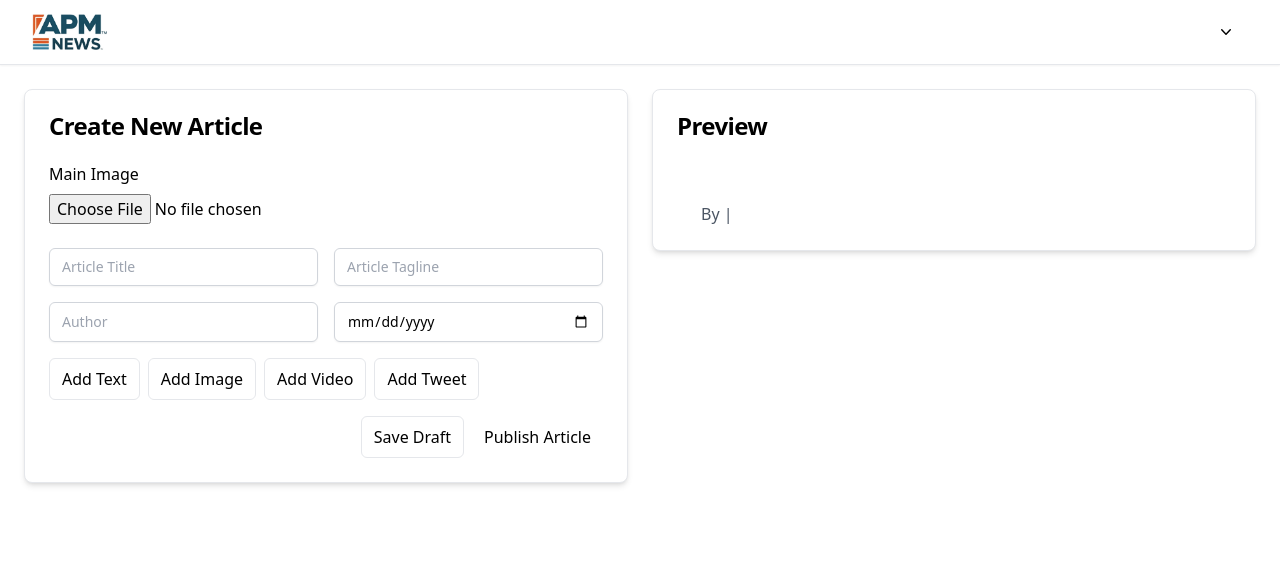
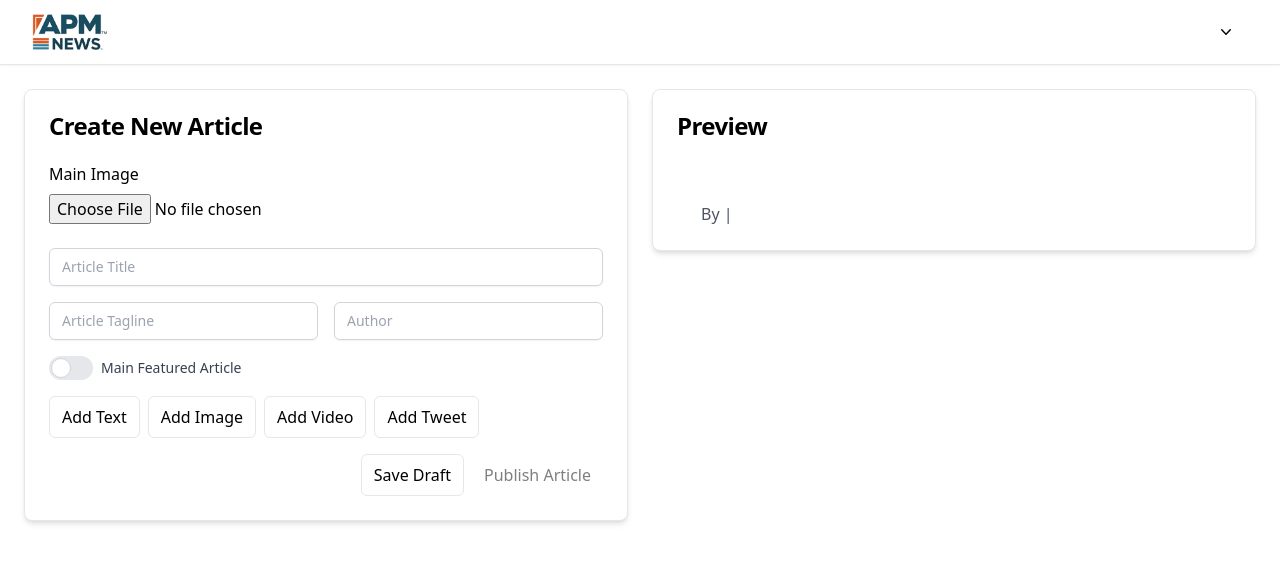
Before and after one commit to jonquixote/News247, a React (Create React App) app: page /admin in a window 1280 px wide. Shown: the top 562 px of the page. Built offline with nearby package versions, Linux system fonts and the light colour scheme.

Commit message:
schema updates

```diff
--- a/src/components/HomePage.js
+++ b/src/components/HomePage.js
@@ -1,5 +1,6 @@
-import React from 'react';
+import React, { useState, useEffect } from 'react';
 import { useNavigate } from 'react-router-dom';
+import axios from 'axios';
 import { Card, CardContent } from './ui/card';
 import { ChevronRight } from 'lucide-react';
 import ImageCarouselCard from './ui/imagecarouselcard';
@@ -98,13 +99,32 @@ const carouselImages = [
 
 const HomePage = () => {
   const navigate = useNavigate();
+  const [mainFeaturedArticle, setMainFeaturedArticle] = useState(null);
+  const [recentArticles, setRecentArticles] = useState([]);
+
+  useEffect(() => {
+    const fetchArticles = async () => {
+      try {
+        const mainFeaturedResponse = await axios.get(`${process.env.REACT_APP_API_URL}/api/articles/main-featured`);
+        console.log('Main featured article response:', mainFeaturedResponse.data); // Add this log
+        setMainFeaturedArticle(mainFeaturedResponse.data);
+
+        const recentArticlesResponse = await axios.get(`${process.env.REACT_APP_API_URL}/api/articles?limit=5`);
+        console.log('Recent articles response:', recentArticlesResponse.data); // Add this log
+        setRecentArticles(recentArticlesResponse.data);
+      } catch (error) {
+        console.error('Error fetching articles:', error);
+      }
+    };
+
+    fetchArticles();
+  }, []);
 
   const navigateToArticle = (articleId) => {
     navigate(`/article/${articleId}`);
   };
 
-  const mainFeaturedArticle = newsArticles[0];
-  const stackedFeaturedArticles = newsArticles.slice(1, 4);
+  const stackedFeaturedArticles = recentArticles.slice(0, 3);
 
   return (
     <main className="flex-grow container mx-auto px-4 py-4">
@@ -112,30 +132,37 @@ const HomePage = () => {
       <section className="mb-4">
         <div className="grid grid-cols-1 md:grid-cols-3 gap-5">
           <div className="md:col-span-2">
-            <Card className="h-full overflow-hidden rounded-lg relative cursor-pointer" onClick={() => navigateToArticle(mainFeaturedArticle.id)}>
+            {mainFeaturedArticle ? (
+              <Card className="h-full overflow-hidden rounded-lg relative cursor-pointer" onClick={() => navigateToArticle(mainFeaturedArticle._id)}>
                 <div className="absolute bottom-0 left-0 right-0 p-6 bg-gradient-to-t from-black to-transparent text-white z-10">
                   <h2 className="text-5xl xs:text-3xl sm:text-6xl md:text-7xl lg:text-8xl xl:text-8xl font-bold mb-2">{mainFeaturedArticle.title}</h2>
                   <p className="text-xs lg:text-sm xl:text-sm mb-2">{mainFeaturedArticle.tagline}</p>
                 </div>
                 <img
-                src={mainFeaturedArticle.image}
+                  src={mainFeaturedArticle.mainImage}
                   alt={mainFeaturedArticle.title}
                   className="w-full h-full object-cover"
                 />
               </Card>
+            ) : (
+              <Card className="h-full flex items-center justify-center">
+                <p>No main featured article available</p>
+              </Card>
+            )}
           </div>
           {/* Stacked Featured Articles Section */}
           <Card className="h-[300px] md:h-auto flex flex-col overflow-hidden">
-            {stackedFeaturedArticles.map((article) => (
+            {stackedFeaturedArticles.length > 0 ? (
+              stackedFeaturedArticles.map((article) => (
                 <div
-                key={article.id}
+                  key={article._id}
                   className="flex-1 overflow-hidden cursor-pointer border-b border-gray-200 last:border-b-0"
-                onClick={() => navigateToArticle(article.id)}
+                  onClick={() => navigateToArticle(article._id)}
                 >
                   <div className="flex h-full">
                     <div className="w-1/3">
                       <img
-                      src={article.image}
+                        src={article.mainImage}
                         alt={article.title}
                         className="w-full h-full object-cover"
                       />
@@ -146,7 +173,12 @@ const HomePage = () => {
                     </div>
                   </div>
                 </div>
-            ))}
+              ))
+            ) : (
+              <div className="flex-1 flex items-center justify-center">
+                <p>No recent articles available</p>
+              </div>
+            )}
           </Card>
         </div>
       </section>
--- a/src/components/admin/AdminArticleEditor.js
+++ b/src/components/admin/AdminArticleEditor.js
@@ -4,6 +4,7 @@ import ArticleRenderer from '../ArticleRender';
 import { Card, CardContent, CardHeader, CardTitle } from '../ui/card';
 import { Button } from '../ui/button';
 import Input from '../ui/input';
+import Switch from '../ui/switch'; // Import the new Switch component
 import { GripVertical, X } from 'lucide-react';
 import axios from 'axios';
 
@@ -22,8 +23,8 @@ const AdminArticleEditor = () => {
     tagline: '',
     mainImage: '',
     author: '',
-    date: '',
-    content: []
+    content: [],
+    isMainFeatured: false // Add this new field
   });
 
   const addBlock = (type) => {
@@ -199,7 +200,11 @@ const AdminArticleEditor = () => {
 
   const publishArticle = async () => {
     try {
-      const payload = { ...article, status: 'published' };
+      const payload = {
+        ...article,
+        status: 'published',
+        date: new Date().toISOString() // Set the date to current time when publishing
+      };
       console.log('Sending article to backend:', JSON.stringify(payload, null, 2));
       const response = await axios.post(`${REACT_APP_API_URL}/api/articles`, payload, {
         headers: {
@@ -238,14 +243,14 @@ const AdminArticleEditor = () => {
                     className="mb-2"
                   />
                 </div>
-                <div className="flex flex-col sm:flex-row space-y-2 sm:space-y-0 sm:space-x-4">
                 <Input
                   type="text"
                   value={article.title}
                   onChange={(e) => setArticle(prev => ({ ...prev, title: e.target.value }))}
                   placeholder="Article Title"
-                    className="w-full sm:w-1/2"
+                  className="w-full"
                 />
+                <div className="flex flex-col sm:flex-row space-y-2 sm:space-y-0 sm:space-x-4">
                   <Input
                     type="text"
                     value={article.tagline}
@@ -253,21 +258,25 @@ const AdminArticleEditor = () => {
                     placeholder="Article Tagline"
                     className="w-full sm:w-1/2"
                   />
-                </div>
-                <div className="flex flex-col sm:flex-row space-y-2 sm:space-y-0 sm:space-x-4">
                   <Input
                     type="text"
                     value={article.author}
                     onChange={(e) => setArticle(prev => ({ ...prev, author: e.target.value }))}
                     placeholder="Author"
-                  className="w-full"
+                    className="w-full sm:w-1/2"
                   />
-                <Input
-                  type="date"
-                  value={article.date}
-                  onChange={(e) => setArticle(prev => ({ ...prev, date: e.target.value }))}
-                  className="w-full"
+                </div>
+
+                {/* Add the main featured article switch */}
+                <div className="flex items-center space-x-2">
+                  <Switch
+                    id="main-featured"
+                    checked={article.isMainFeatured}
+                    onCheckedChange={(checked) => setArticle(prev => ({ ...prev, isMainFeatured: checked }))}
                   />
+                  <label htmlFor="main-featured" className="text-sm font-medium text-gray-700">
+                    Main Featured Article
+                  </label>
                 </div>
 
                 <DragDropContext onDragEnd={onDragEnd}>
@@ -314,7 +323,7 @@ const AdminArticleEditor = () => {
 
                 <div className="flex justify-end space-x-2 mt-6">
                   <Button onClick={saveArticle} variant="outline">Save Draft</Button>
-                  <Button onClick={publishArticle}>Publish Article</Button>
+                  <Button onClick={publishArticle} disabled={!article.title}>Publish Article</Button>
                 </div>
               </div>
             </CardContent>
--- /dev/null
+++ b/src/components/ui/switch.js
@@ -0,0 +1,21 @@
+import React from 'react';
+
+const Switch = ({ id, checked, onCheckedChange, className = '' }) => {
+  return (
+    <div className={`inline-flex items-center ${className}`}>
+      <input
+        type="checkbox"
+        id={id}
+        checked={checked}
+        onChange={(e) => onCheckedChange(e.target.checked)}
+        className="sr-only peer"
+      />
+      <label
+        htmlFor={id}
+        className="relative flex items-center w-11 h-6 bg-gray-200 peer-focus:outline-none peer-focus:ring-4 peer-focus:ring-blue-300 dark:peer-focus:ring-blue-800 rounded-full peer dark:bg-gray-700 peer-checked:after:translate-x-full peer-checked:after:border-white after:content-[''] after:absolute after:top-[2px] after:left-[2px] after:bg-white after:border-gray-300 after:border after:rounded-full after:h-5 after:w-5 after:transition-all dark:border-gray-600 peer-checked:bg-blue-600"
+      ></label>
+    </div>
+  );
+};
+
+export default Switch;
```
Lines whose indentation alone changed are shown as unchanged.
